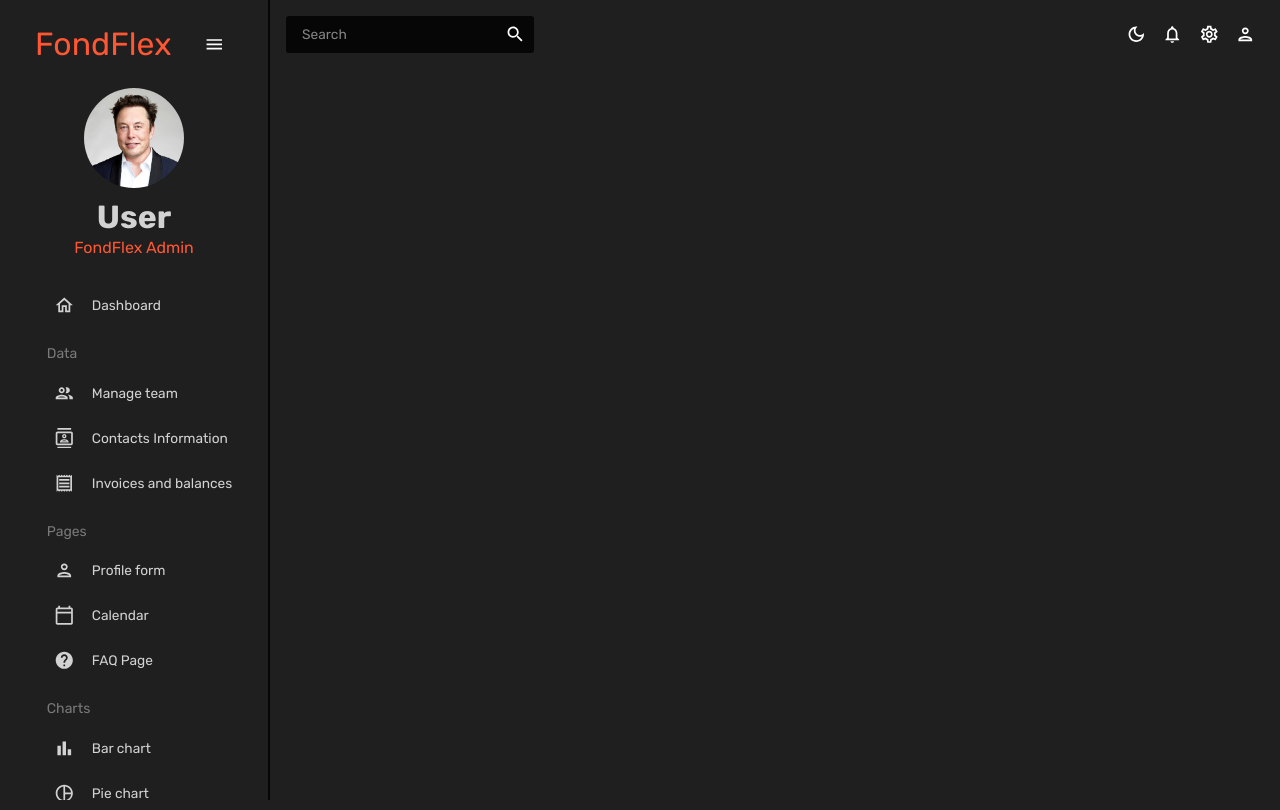
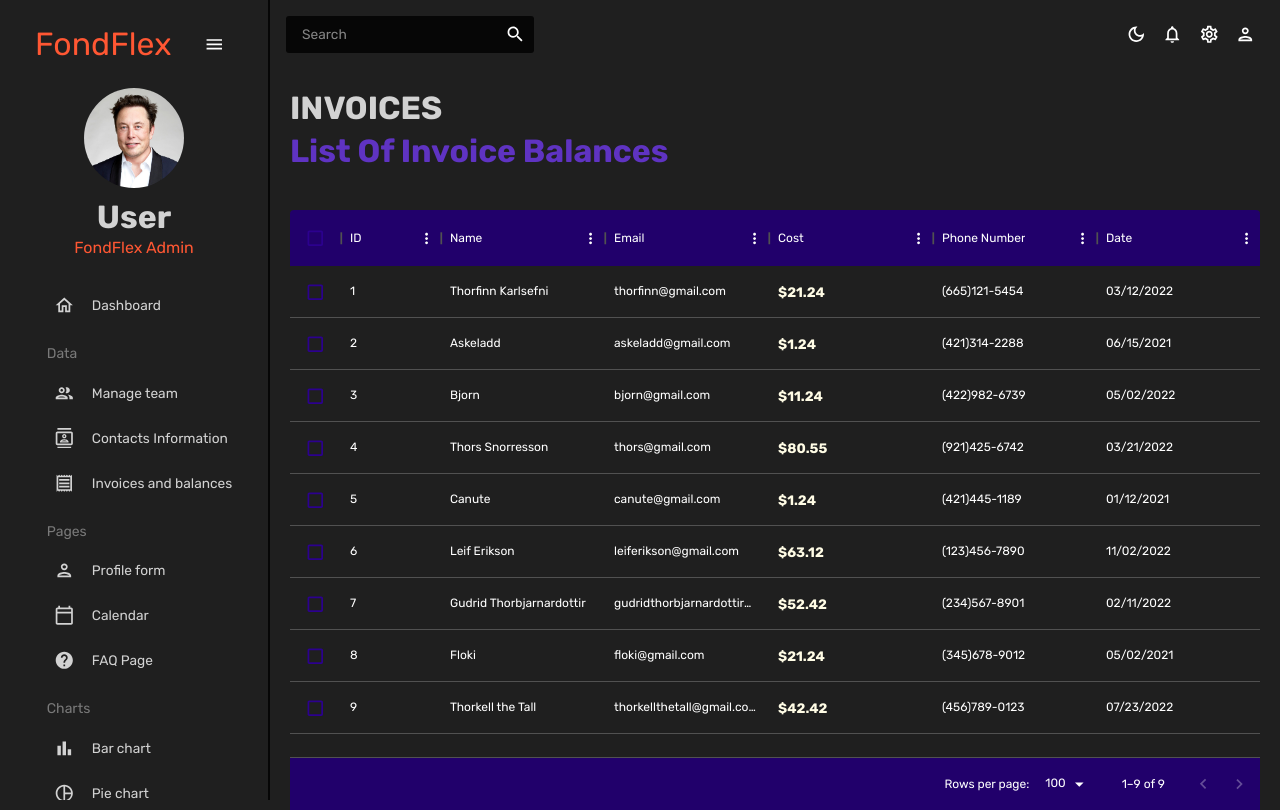
Before and after one commit to garrza/react-admin, a React (Create React App) app: page /invoices in a window 1280 px wide. Built offline with nearby package versions, Linux system fonts and the light colour scheme.

Commit message:
Complete invoices, data grid implementation done

```diff
--- a/src/App.js
+++ b/src/App.js
@@ -6,7 +6,7 @@
 import Dashboard from "./scenes/dashboard";
 import Team from "./scenes/team";
 import Contacts from "./scenes/contacts";
-// import Invoices from "./scenes/invoices";
+import Invoices from "./scenes/invoices";
 // import Bar from "./scenes/bar";
 // import Form from "./scenes/form";
 // import Line from "./scenes/line";
@@ -30,7 +30,7 @@
               <Route path="/" element={<Dashboard />} />
               <Route path="/team" element={<Team />} />
               <Route path="/contacts" element={<Contacts />} />
-              {/* <Route path="/invoices" element={<Invoices />} /> */}
+              <Route path="/invoices" element={<Invoices />} />
               {/* <Route path="/form" element={<Form />} /> */}
               {/* <Route path="/bar" element={<Bar />} /> */}
               {/* <Route path="/pie" element={<Pie />} /> */}
--- /dev/null
+++ b/src/scenes/invoices/index.jsx
@@ -0,0 +1,89 @@
+import { Box, Typography, useTheme } from "@mui/material";
+import { DataGrid } from "@mui/x-data-grid";
+import { tokens } from "../../theme";
+import { mockDataInvoices } from "../../data/mock-data";
+import Header from "../../components/header";
+
+const Invoices = () => {
+    const theme = useTheme();
+    const colors = tokens(theme.palette.mode);
+
+    const columns = [
+        {
+        field: "id",
+        headerName: "ID",
+        },
+        {
+        field: "name",
+        headerName: "Name",
+        flex: 1
+        },
+        {
+        field: "email",
+        headerName: "Email",
+        flex: 1
+        },
+        {
+        field: "cost",
+        headerName: "Cost",
+        flex: 1,
+        renderCell: (params) => (
+            <Typography color={colors.yellow[100]} fontWeight="bold">
+                ${params.row.cost}
+            </Typography>
+        )
+
+        },
+        {
+        field: "phone",
+        headerName: "Phone Number",
+        flex: 1
+        },
+        {
+        field: "date",
+        headerName: "Date",
+        flex: 1
+        },
+    ]
+
+    return (
+        <Box m="20px">
+            <Header title="INVOICES" subtitle="List Of Invoice Balances" />
+            <Box
+            m="40px 0 0 0"
+            height="75vh"
+            sx={{
+                "& .MuiDataGrid-root": {
+                    border: "none",
+                },
+                "& .MuiDataGrid-cell": {
+                    borderBottom: "none",
+                },
+                "& .name-column--cell": {
+                    color: colors.yellow[300],
+                },
+                "& .MuiDataGrid-columnHeaders": {
+                    backgroundColor: colors.blue[700],
+                    borderBottom: "none",
+                },
+                "& .MuiDataGrid-footerContainer": {
+                    backgroundColor: colors.blue[700],
+                    borderBottom: "none",
+                },
+                "& .MuiCheckbox-root": {
+                    color: `${colors.blue[600]} !important`,
+                }
+            }
+            }>
+                <DataGrid
+                // Data usually data goes into rows section in datagrid
+                checkboxSelection
+                rows={mockDataInvoices}
+                columns={columns}
+                />
+            </Box>
+        </Box>
+    )
+}
+
+export default Invoices;
```
